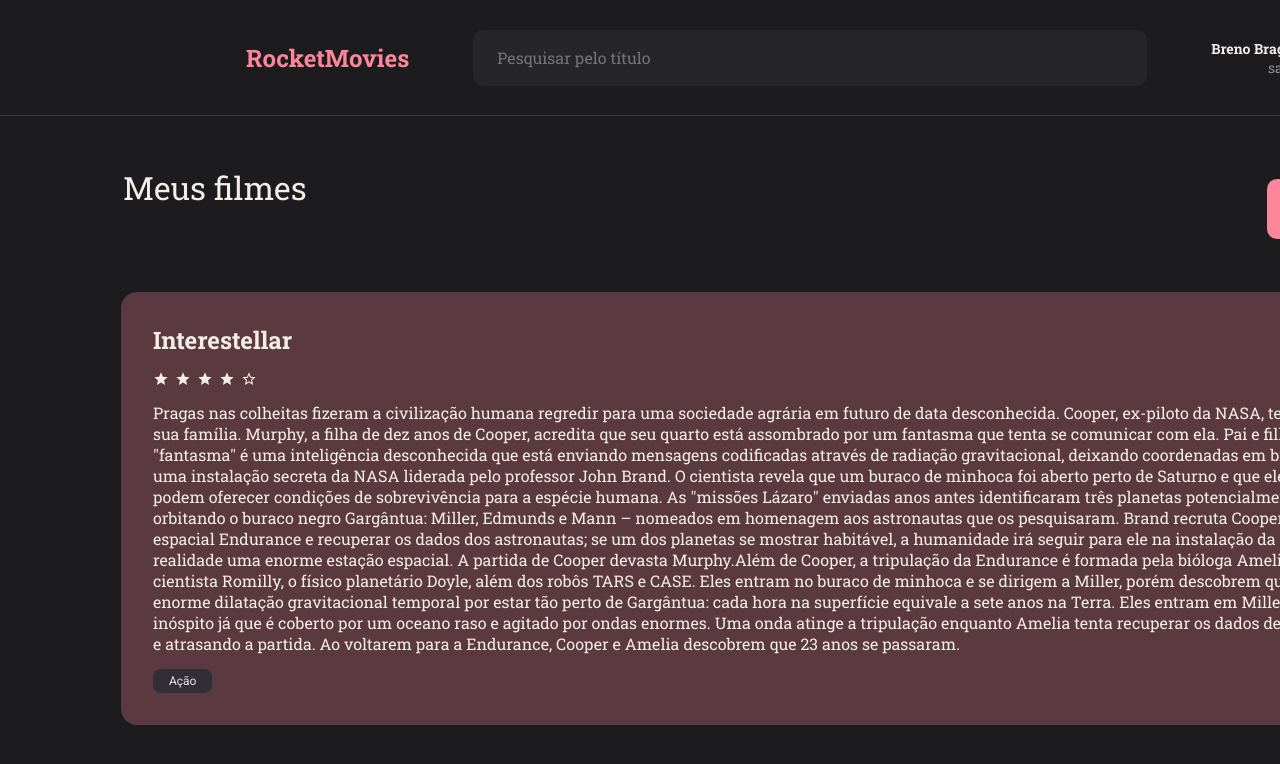
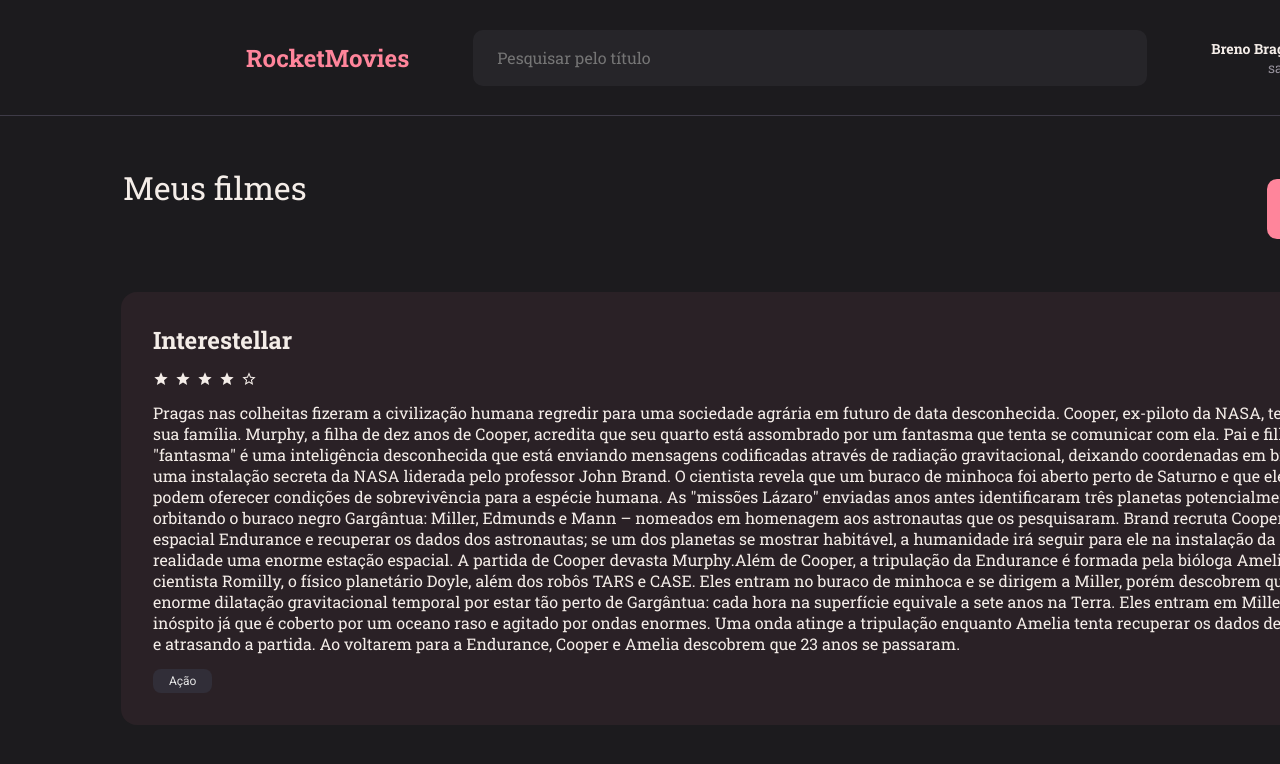
Before and after one commit to Brenobn/Movie-front, a React (Vite) app: page / in a window 1280 px wide. Shown: the top 764 px of the page. Built offline with nearby package versions, Linux system fonts and the light colour scheme.

Commit message:
Adjusting the color BROWN_100 from theme COLORS

```diff
--- a/src/styles/theme.js
+++ b/src/styles/theme.js
@@ -15,6 +15,6 @@ export default {
     GRAY_500: "#312E38",
 
     BROWN: "#282124",
-    BROWN_100: "#FF859B47",
+    BROWN_100: "#FF859B10",
   }
 };
```
